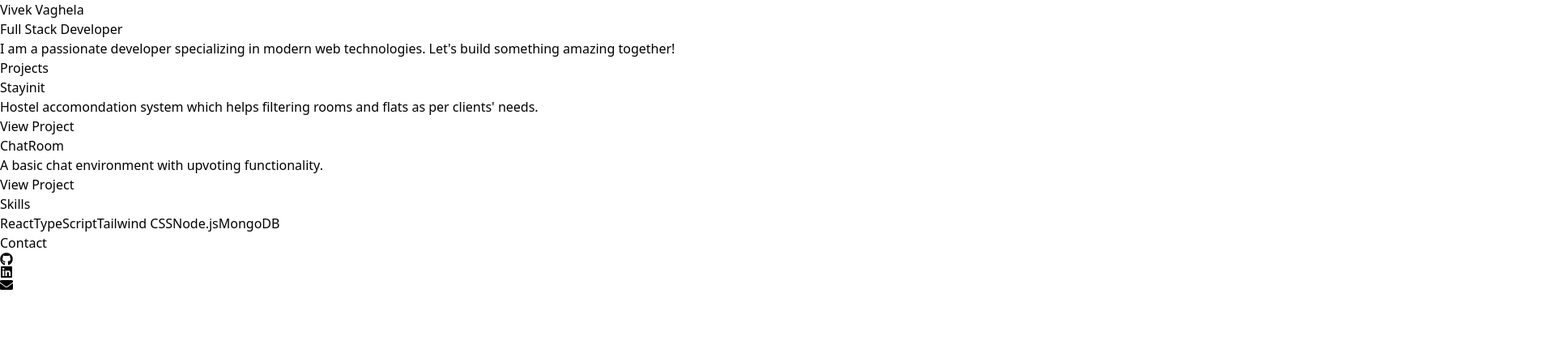
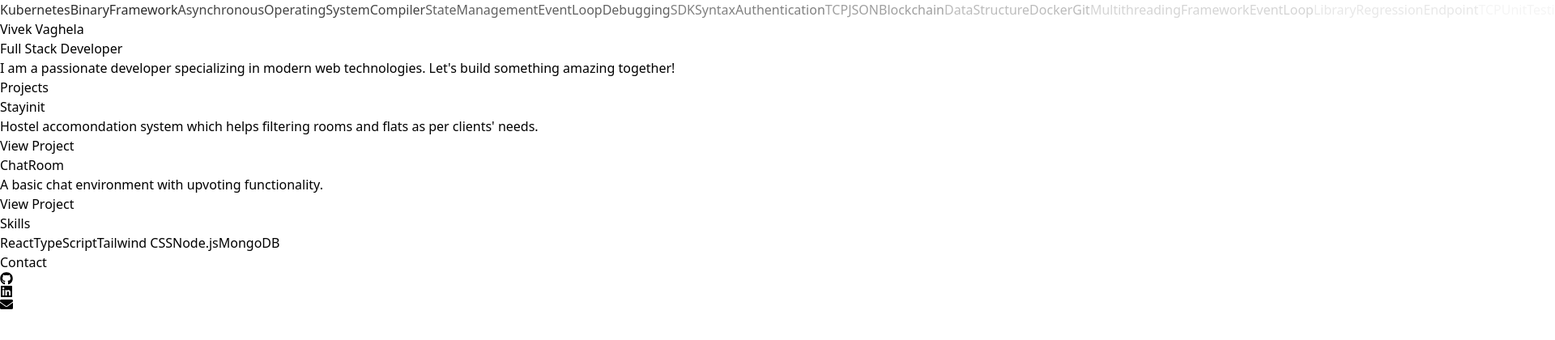
Before and after one commit to asuexe/asuvfx, a React (Vite) app: page / in a window 1280 px wide. Shown: the top 420 px of the page at 81% size, 1920 px wide, since content can reach past the window. Built offline with nearby package versions, Linux system fonts and the light colour scheme.

Commit message:
corrected background code.

```diff
--- a/src/App.tsx
+++ b/src/App.tsx
@@ -27,7 +27,7 @@ function App() {
             {portfolioData.projects.map((project, index) => (
               <motion.div
                 key={index}
-                className="bg-gray-800 p-4 rounded-lg shadow-lg"
+                className="bg-gray-800 bg-opacity-70 p-4 rounded-lg shadow-lg"
                 whileHover={{ scale: 1.05 }}
               >
                 <h3 className="text-xl font-semibold">{project.title}</h3>
--- a/src/components/Background.tsx
+++ b/src/components/Background.tsx
@@ -1,3 +1,4 @@
+
 import { useEffect, useState } from "react";
 import { motion } from "framer-motion";
 import { generateRandomLetter } from "../functions/fallingletters";
@@ -7,38 +8,37 @@ export const FallingLetters = () => {
 
   useEffect(() => {
     const interval = setInterval(() => {
-      setLetters((prev) => [
-        ...prev,
-        {
-          id: Date.now() + Math.random(),
-          letter: generateRandomLetter(),
-          x: Math.random() * 100, // Random X position (0 to 100vw)
-        },
-      ]);
+      // Generate multiple letters at once (e.g., 3 letters)
+      const newLetters = Array.from({ length: 3 }, () => ({
+        id: Date.now() + Math.random(),
+        letter: generateRandomLetter(),
+        x: Math.random() * 100, // Random X position (0 to 100vw)
+      }));
+      setLetters((prev) => [...prev, ...newLetters]);
 
       // Remove old letters after animation ends
       setTimeout(() => {
-        setLetters((prev) => prev.slice(5));
-      }, 3000);
-    }, 200);
+        setLetters((prev) => prev.slice(-50)); // Keep only the last 50 letters (adjust as needed)
+      }, 10000); // Increased timeout to match longer animation duration
+    }, 500); // Reduced frequency of letter generation
 
     return () => clearInterval(interval);
   }, []);
 
   return (
-    <div className="absolute inset-0 bg-black overflow-hidden -z-10">
+    <div className="absolute inset-0 z-0 bg-black overflow-hidden">
       {letters.map(({ id, letter, x }) => (
         <motion.span
           key={id}
           initial={{ y: -50, opacity: 0 }}
-          animate={{ y: "100vh", opacity: 1 }}
-          transition={{ duration: 3, ease: "linear" }}
+          animate={{ y: "120vh", opacity: 1 }}
+          transition={{ duration: 7, ease: "easeInOut", repeat:Infinity }} // Increased duration for slower falling
           className="absolute text-green-400 text-2xl font-mono"
           style={{ left: `${x}vw` }}
         >
           {letter}
         </motion.span>
       ))}
-    </div>
-  );
+    </div>
+  );
 };
--- a/src/functions/fallingletters.ts
+++ b/src/functions/fallingletters.ts
@@ -1,4 +1,28 @@
 export const generateRandomLetter = () => {
-  const letters = "ABCDEFGHIJKLMNOPQRSTUVWXYZ";
+  const letters = [
+    "Algorithm", "API", "Array", "Asynchronous", "Authentication",
+    "Backend", "BigData", "Binary", "Blockchain", "Boolean",
+    "Cache", "Cloud", "Compiler", "Containerization", "CSS",
+    "DataStructure", "Database", "Debugging", "DeepLearning", "Deployment",
+    "DevOps", "DNS", "Docker", "Encryption", "Endpoint",
+    "EventLoop", "Framework", "Frontend", "Function", "Git",
+    "GraphQL", "Hashing", "Heap", "HTTP", "IDE",
+    "Indexing", "Inheritance", "IoT", "JavaScript", "JSON",
+    "Kernel", "Kubernetes", "Lambda", "Latency", "Library",
+    "LinkedList", "LoadBalancer", "MachineLearning", "Microservices", "Middleware",
+    "Module", "Multithreading", "NeuralNetwork", "NodeJS", "Normalization",
+    "NoSQL", "OAuth", "ObjectOriented", "ObserverPattern", "OpenSource",
+    "OperatingSystem", "Optimization", "ORM", "Overloading", "Packet",
+    "Parsing", "Polymorphism", "Protocol", "Proxy", "Queue",
+    "React", "Recursion", "Redis", "Refactoring", "Regression",
+    "RelationalDatabase", "REST", "SaaS", "Scalability", "SDK",
+    "Semaphore", "Serverless", "Singleton", "Socket", "SortingAlgorithm",
+    "SQL", "SSL", "Stack", "StateManagement", "StaticTyping",
+    "Syntax", "TCP", "Thread", "Tokenization", "TypeScript",
+    "UI", "UnitTesting", "UX", "Variable", "VersionControl",
+    "Virtualization", "WebAssembly", "WebSocket", "YAML", "ZeroTrust"
+  ];
+
+
   return letters[Math.floor(Math.random() * letters.length)];
 };
```
